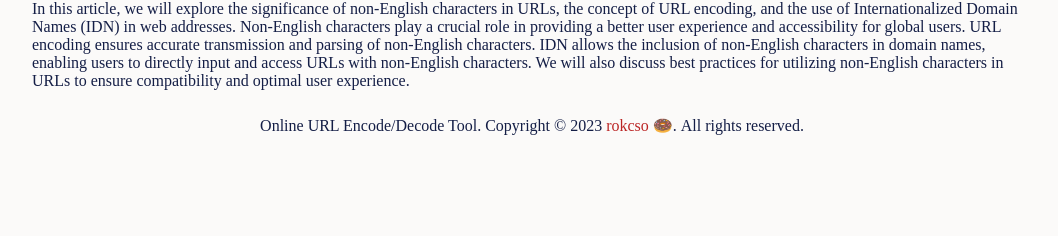
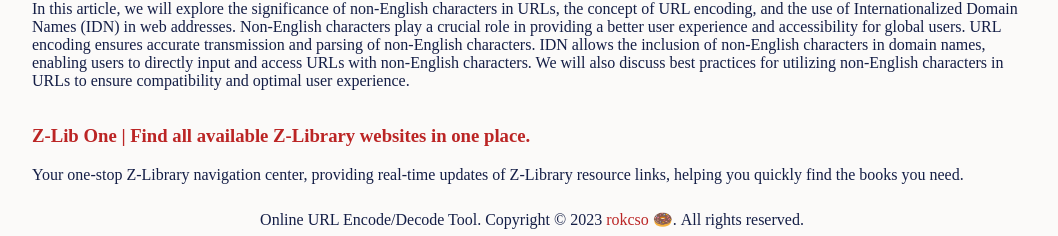
Before and after one commit to rokcso/NextURLxcode, a Next.js app: page / in a window 1280 px wide. Shown: the part 1069-1305 px from the top of the page, without its empty margins (108-1166 px from the left). Before the commit the page ends 1214 px from the top, so only its background shows below. Built offline with nearby package versions, Linux system fonts and the light colour scheme.

Commit message:
add zlibone

```diff
--- a/pages/index.js
+++ b/pages/index.js
@@ -1,3 +1,4 @@
+import Link from "next/link";
 import Layout from "../components/layout";
 import URLConvertor from "../components/URLConvertor";
 import PostsList from "../components/postsList";
@@ -14,6 +15,18 @@ export default function Home() {
       <Layout>
         <URLConvertor texts={texts} />
         <PostsList posts={posts} texts={texts} />
+        <div>
+          <Link href="https://z-lib.one/">
+            <h3>
+              Z-Lib One | Find all available Z-Library websites in one place.
+            </h3>
+          </Link>
+          <p>
+            Your one-stop Z-Library navigation center, providing real-time
+            updates of Z-Library resource links, helping you quickly find the
+            books you need.
+          </p>
+        </div>
       </Layout>
     </>
   );
```
Also changed, not shown: pages/zh/index.js (+9 -0 lines).
